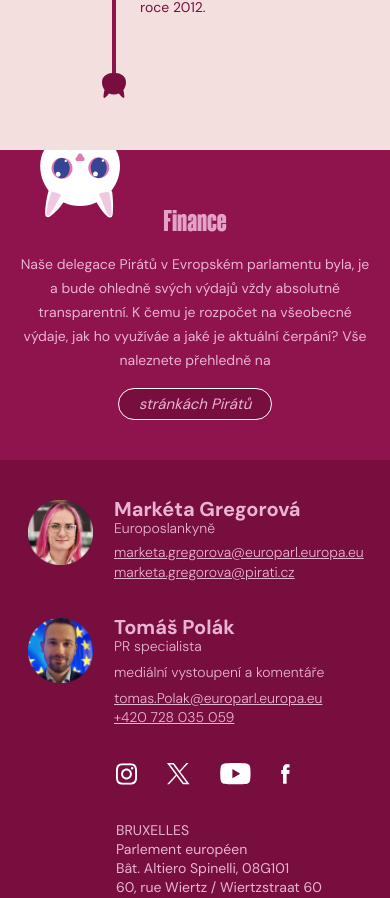
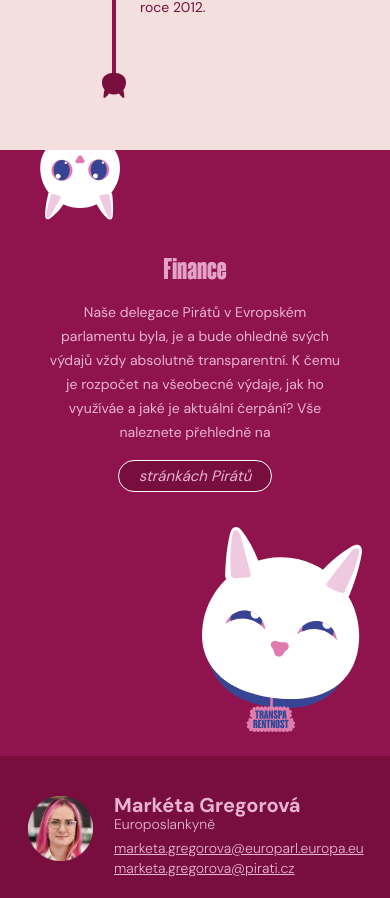
Before and after one commit to caroluxurians/mgreg, a Next.js app: page /o-mne in a window 390 px wide. Shown: the part 1793-2691 px from the top of the page. Built offline with nearby package versions, Linux system fonts and the light colour scheme.

Commit message:
o mne mobile finished

```diff
--- a/app/(sections)/o-mne/page.tsx
+++ b/app/(sections)/o-mne/page.tsx
@@ -84,25 +84,32 @@ const OMne = () => {
           </div>
         </div>
 
-        <div className="bg-red-pink pt-14 pb-10 relative overflow-hidden">
+        <div className="bg-red-pink pt-26 pb-66 relative overflow-hidden">
           <div className="w-20 absolute top-0 left-0">
             <Image
               src="/cat-curious.svg"
-              height={258}
-              width={270}
+              height={223.04}
+              width={213.5}
               alt="curious cat"
-              unoptimized
-              className="transform rotate-180 absolute -top-4 left-10 overflow-hidden"
+              className="transform rotate-180 absolute -top-3.5 left-10 overflow-hidden"
             />
           </div>
-          <div className="w-[350px] text-light-pink mx-auto flex flex-col items-center gap-4">
+          <div className="w-[350px] text-light-pink mx-auto flex flex-col items-center gap-4 relative">
             <div className="font-heading text-red-pink-light text-[30px]/[30px]">
               Finance
             </div>
-            <div className="text-center text-[14px]/[24px]">
+            <div className="text-center text-[14px]/[24px] w-74">
               Naše delegace Pirátů v Evropském parlamentu byla, je a bude ohledně svých výdajů vždy absolutně transparentní. K čemu je rozpočet na všeobecné výdaje, jak ho využíváe a jaké je aktuální čerpání? Vše naleznete přehledně na
             </div>
             <LabelDark content="stránkách Pirátů" />
+          </div>
+          <div className="w-40 absolute right-7 bottom-6">
+            <Image
+              src="/cat-transparency.svg"
+              height={463}
+              width={361}
+              alt="happy cat with transparency label"
+            />
           </div>
         </div>
       </main>
```
